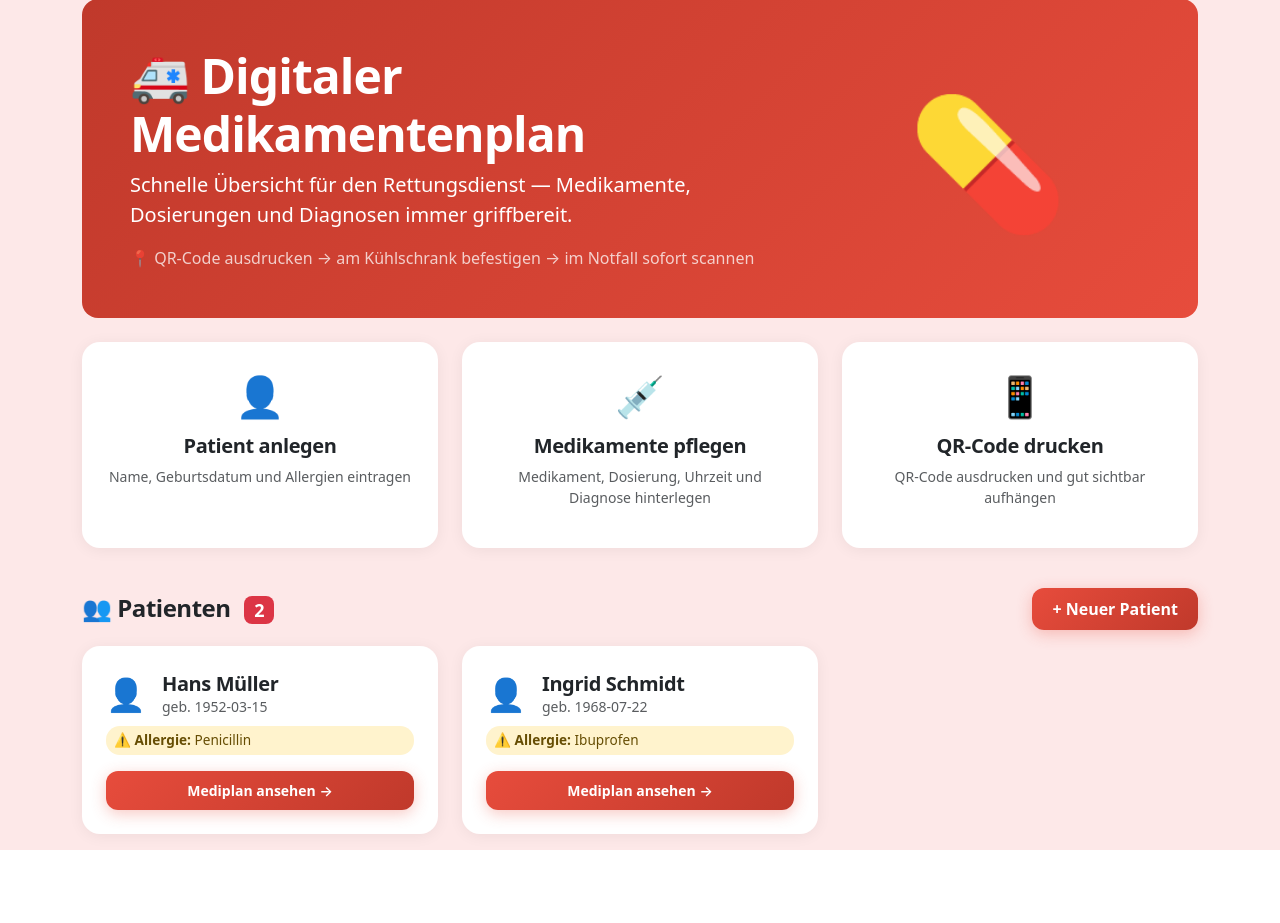
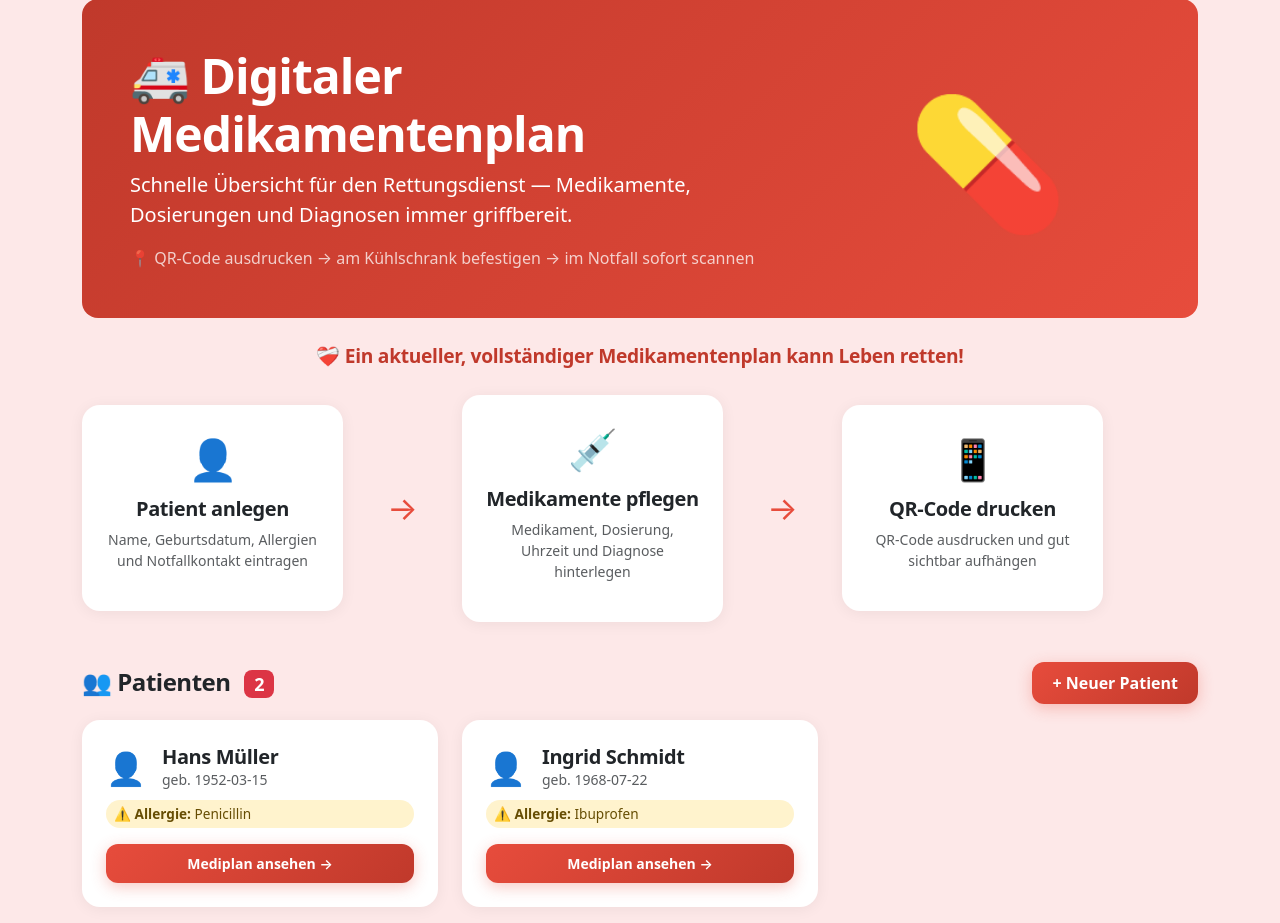
Before and after one commit to skurskimaren-wq/mediplan, a Flask app: page / in a window 1280 px wide. Shown: the part 87-1010 px from the top of the page. Before the commit the page ends 937 px from the top, so only its background shows below. Run offline with Flask 3, Linux system fonts and the light colour scheme; the visitor is signed in with stand-in values (Sample User, id 1); data comes from the database, SQL or seed files in the repository.

Commit message:
Startseite mit Pfeilen und Hinweis verbessert

```diff
--- a/templates/index.html
+++ b/templates/index.html
@@ -16,18 +16,24 @@
     </div>
 </div>
 
-<!-- Info Karten -->
-<div class="row mb-4">
-    <div class="col-md-4 mb-3">
+<!-- Roter Hinweis -->
+<p class="text-center fw-bold mb-4" style="color: #c0392b; font-size: 1.2rem; letter-spacing: -0.3px;">❤️‍🩹 Ein aktueller, vollständiger Medikamentenplan kann Leben retten!</p>
+
+<!-- 3 Kacheln mit Pfeilen -->
+<div class="row align-items-center mb-4">
+    <div class="col-md-3 mb-3">
         <div class="card h-100 border-0 shadow-sm">
             <div class="card-body text-center p-4">
                 <div style="font-size: 2.5rem;">👤</div>
                 <h5 class="mt-2">Patient anlegen</h5>
-                <p class="text-muted small">Name, Geburtsdatum und Allergien eintragen</p>
+                <p class="text-muted small">Name, Geburtsdatum, Allergien und Notfallkontakt eintragen</p>
             </div>
         </div>
     </div>
-    <div class="col-md-4 mb-3">
+    <div class="col-md-1 text-center mb-3">
+        <span style="font-size: 2rem; color: #e74c3c;">→</span>
+    </div>
+    <div class="col-md-3 mb-3">
         <div class="card h-100 border-0 shadow-sm">
             <div class="card-body text-center p-4">
                 <div style="font-size: 2.5rem;">💉</div>
@@ -36,7 +42,10 @@
             </div>
         </div>
     </div>
-    <div class="col-md-4 mb-3">
+    <div class="col-md-1 text-center mb-3">
+        <span style="font-size: 2rem; color: #e74c3c;">→</span>
+    </div>
+    <div class="col-md-3 mb-3">
         <div class="card h-100 border-0 shadow-sm">
             <div class="card-body text-center p-4">
                 <div style="font-size: 2.5rem;">📱</div>
```
